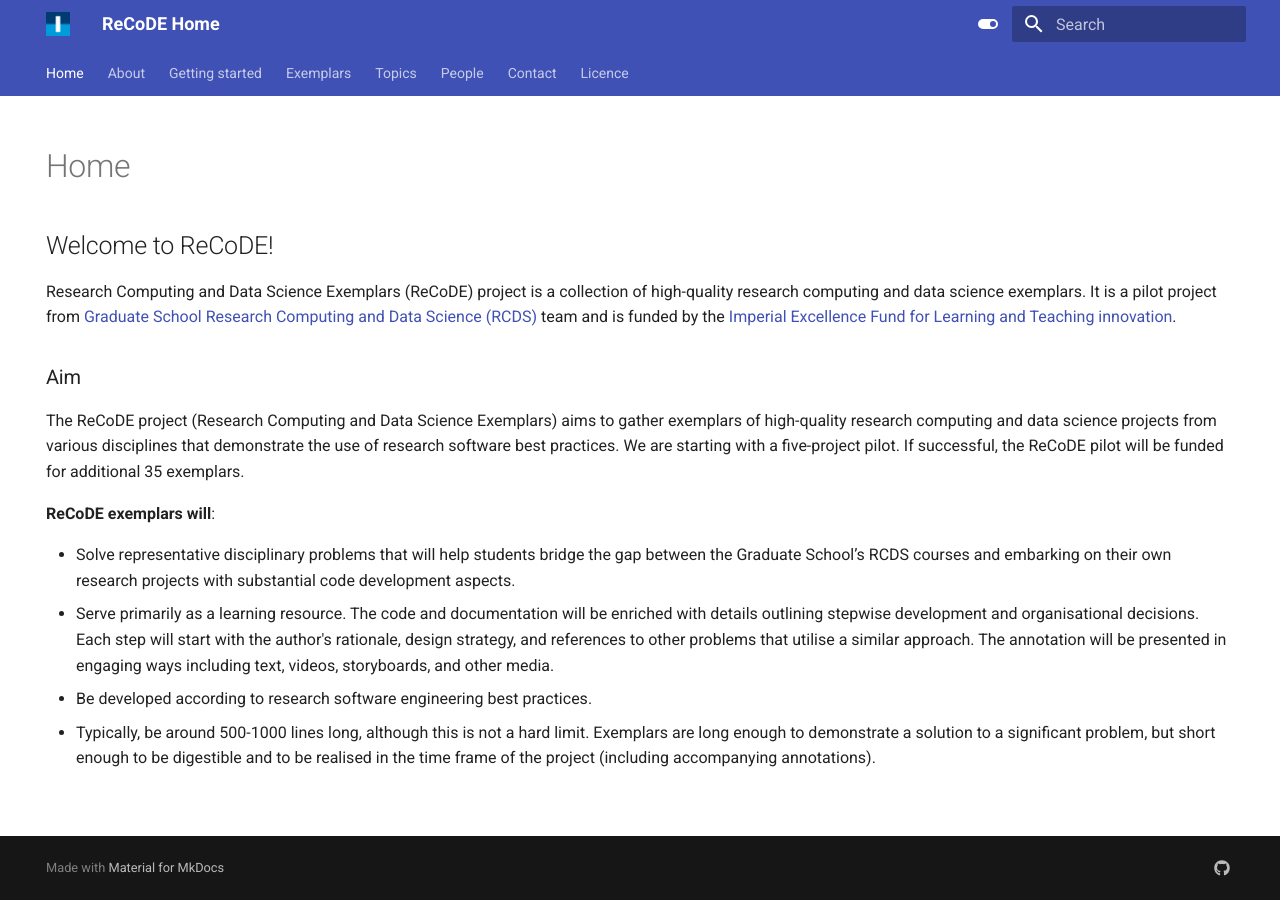
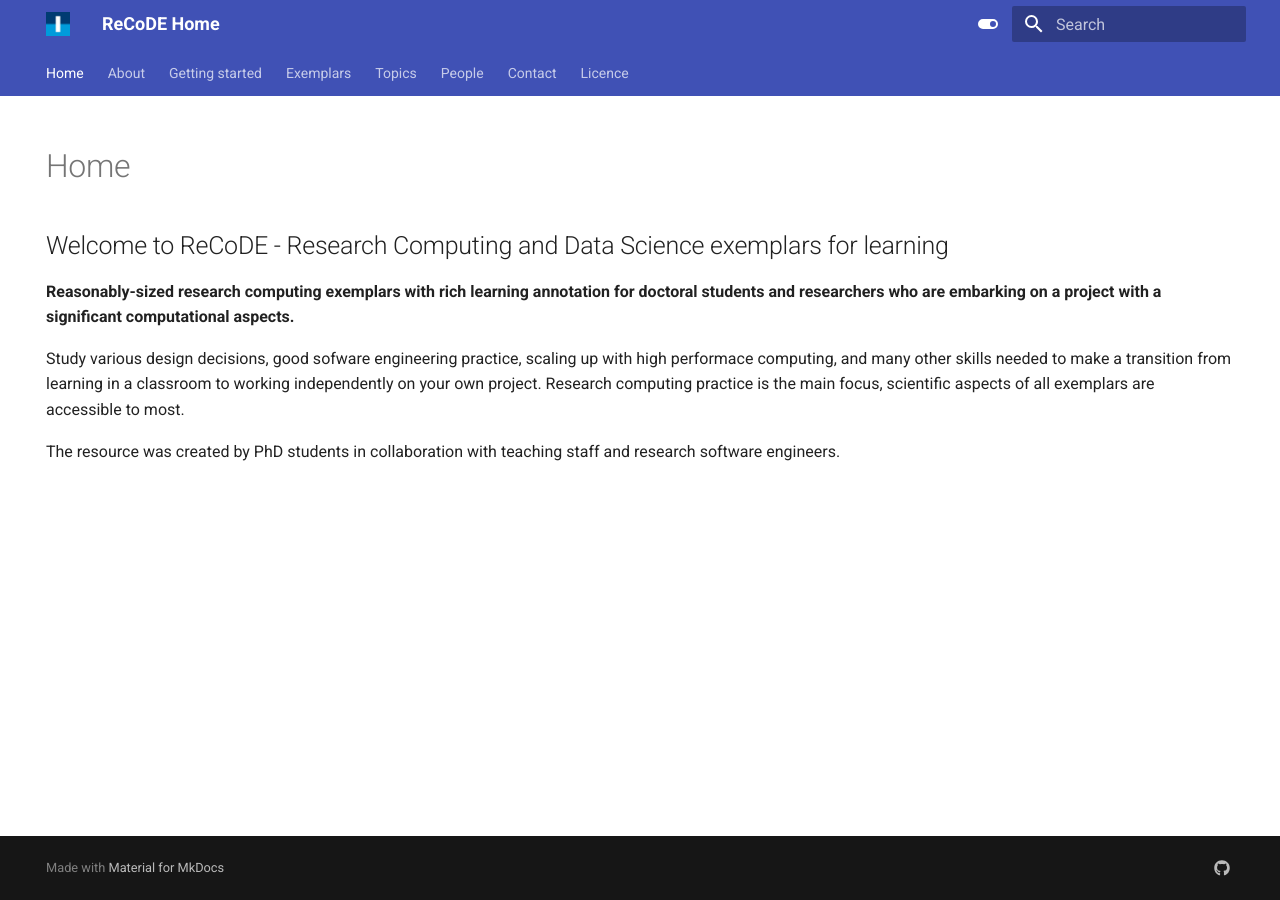
Before and after one commit to ImperialCollegeLondon/ReCoDE-home, an MkDocs documentation site: the page built from docs/index.md, in a window 1280 px wide. Built offline with MkDocs 1.6.1 and Material for MkDocs 9.7.7, drawn with Linux system fonts in a browser that asks for light colours.

Commit message:
Edit: new content for landing page

```diff
--- a/docs/index.md
+++ b/docs/index.md
@@ -6,16 +6,10 @@ search:
   exclude: true
 ---
 
-## Welcome to ReCoDE!
+## Welcome to ReCoDE - Research Computing and Data Science exemplars for learning
 
-Research Computing and Data Science Exemplars (ReCoDE) project is a collection of high-quality research computing and data science exemplars. It is a pilot project from [Graduate School Research Computing and Data Science (RCDS)](https://www.imperial.ac.uk/study/pg/graduate-school/students/doctoral/professional-development/research-computing-data-science/) team and is funded by the [Imperial Excellence Fund for Learning and Teaching innovation](https://www.imperial.ac.uk/about/leadership-and-strategy/provost/vice-provost-education/the-excellence-fund-for-learning-and-teaching-innovation/).
+**Reasonably-sized research computing exemplars with rich learning annotation for doctoral students and researchers who are embarking on a project with a significant computational aspects.**
 
-### Aim
-The ReCoDE project (Research Computing and Data Science Exemplars) aims to gather exemplars of high-quality research computing and data science projects from various disciplines that demonstrate the use of research software best practices. We are starting with a five-project pilot. If successful, the ReCoDE pilot will be funded for additional 35 exemplars.
+Study various design decisions, good sofware engineering practice, scaling up with high performace computing, and many other skills needed to make a transition from learning in a classroom to working independently on your own project. Research computing practice is the main focus, scientific aspects of all exemplars are accessible to most.
 
-__ReCoDE exemplars will__:
-
-* Solve representative disciplinary problems that will help students bridge the gap between the Graduate School’s RCDS courses and embarking on their own research projects with substantial code development aspects.
-* Serve primarily as a learning resource. The code and documentation will be enriched with details outlining stepwise development and organisational decisions. Each step will start with the author's rationale, design strategy, and references to other problems that utilise a similar approach. The annotation will be presented in engaging ways including text, videos, storyboards, and other media.
-* Be developed according to research software engineering best practices.
-* Typically, be around 500-1000 lines long, although this is not a hard limit. Exemplars are long enough to demonstrate a solution to a significant problem, but short enough to be digestible and to be realised in the time frame of the project (including accompanying annotations).
+The resource was created by PhD students in collaboration with teaching staff and research software engineers.
```
